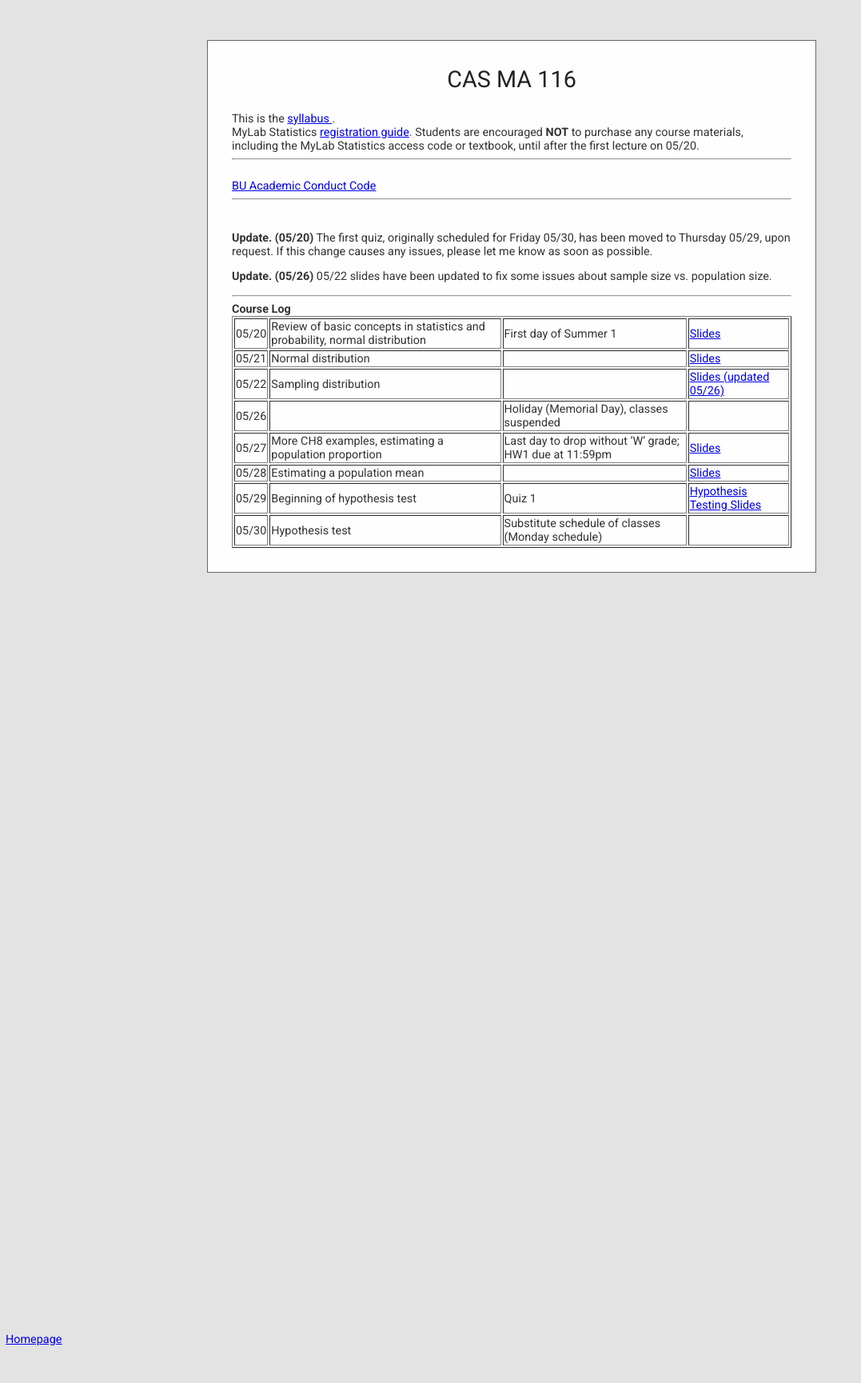
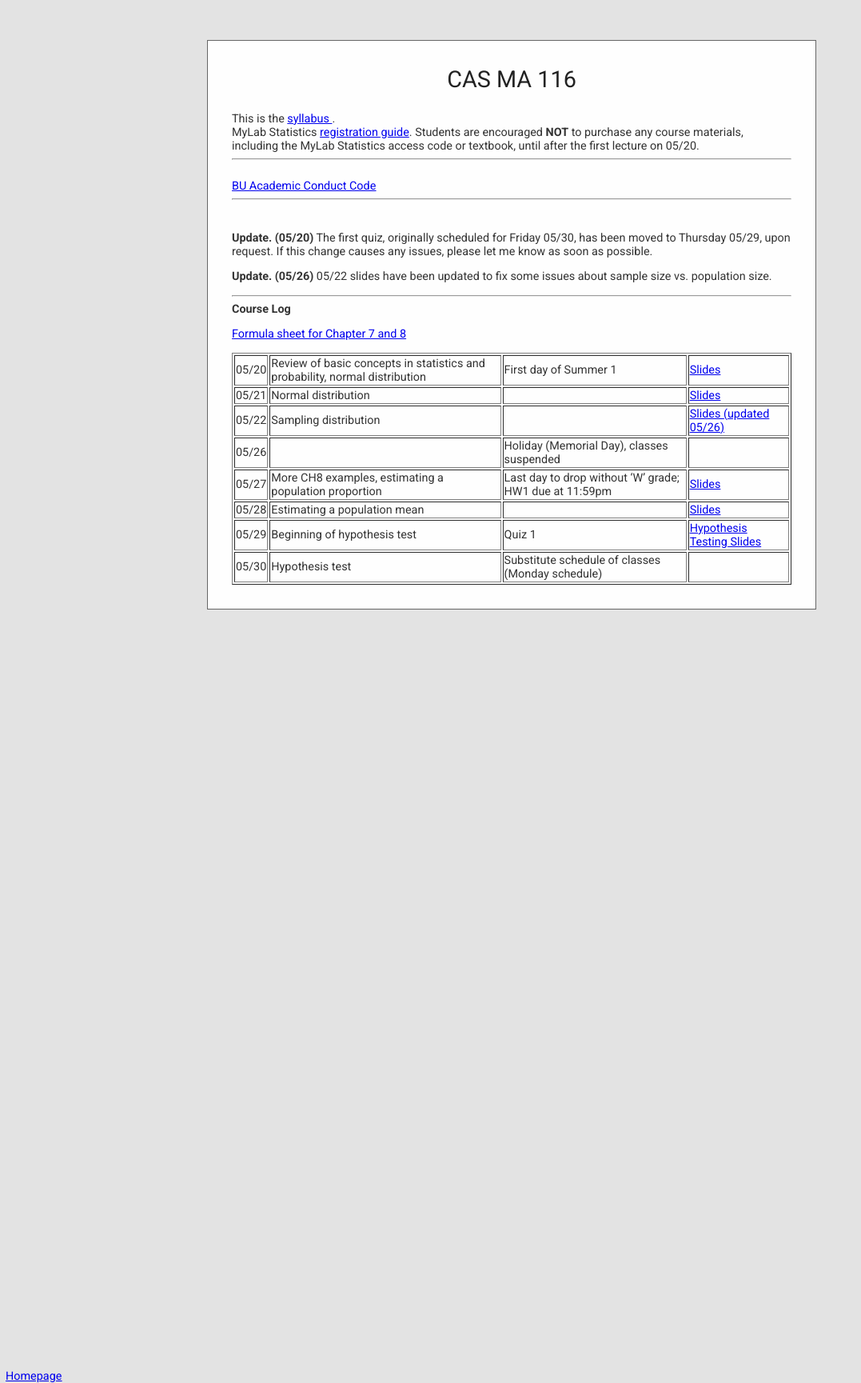
Before and after one commit to cesail/cesail.github.io, a Jekyll site: the page built from courses/25s1ma116/index.html, in a window 1280 px wide. Shown: the whole page at 80% size, without its empty margins (0-1077 px from the left). Built offline with Jekyll 4.4.1, drawn with Linux system fonts in a browser that asks for light colours; some web fonts are replaced; a script that is not in the unit is left out; before the commit the page ends 1683 px from its top, so only the background shows below that.

Commit message:
Update index.html

```diff
--- a/courses/25s1ma116/index.html
+++ b/courses/25s1ma116/index.html
@@ -80,6 +80,8 @@
 <hr>
 <b> Course Log</b> <br>
 
+<p> <a href="formula1.pdf"> Formula sheet for Chapter 7 and 8 </a></p>
+
 <table border="1">
   <tr>
     <td> 05/20 </td>
```
